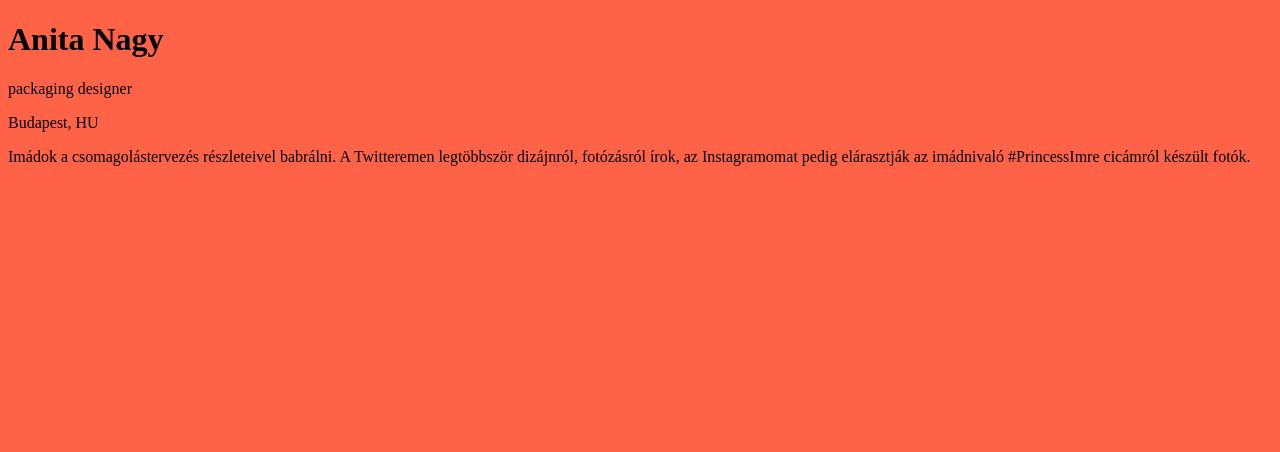
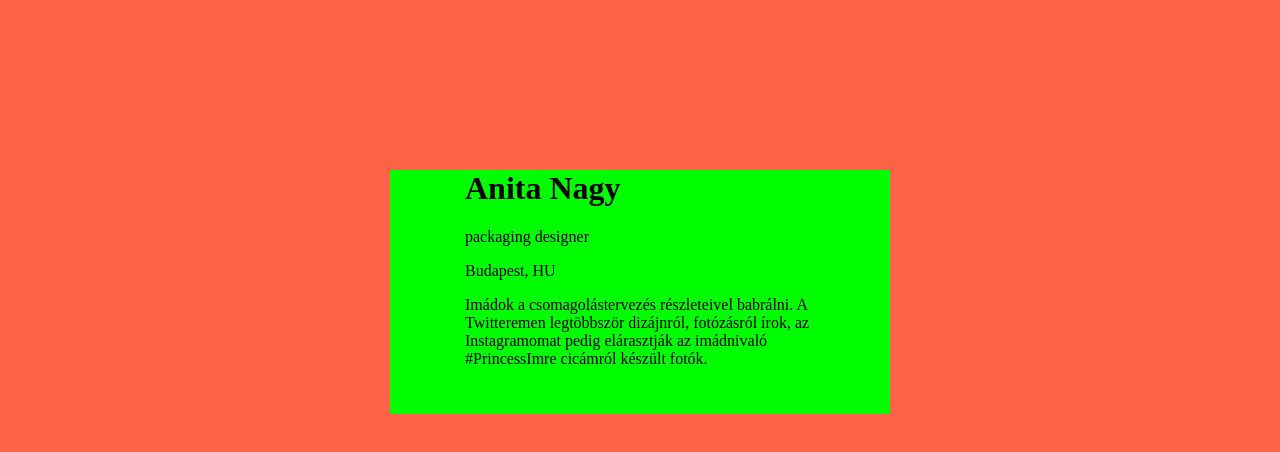
Before and after one commit to hubudibu/codeberry-nevjegy, a plain HTML site: page index.html in a window 1280 px wide. Drawn offline with Linux system fonts and the light colour scheme.

Commit message:
pozicionalas: doboz

```diff
--- a/index.html
+++ b/index.html
@@ -7,6 +7,8 @@
   <link rel="stylesheet" href="style.css">
 </head>
 <body>
+
+  <div class="box">
     <h1>
       Anita Nagy
     </h1>
@@ -19,5 +21,7 @@
     <p>
       Imádok a csomagolástervezés részleteivel babrálni. A Twitteremen legtöbbször dizájnról, fotózásról írok, az Instagramomat pedig elárasztják az imádnivaló #PrincessImre cicámról készült fotók.
     </p>
+  </div>
+
 </body>
 </html>
--- a/style.css
+++ b/style.css
@@ -1,3 +1,18 @@
 body {
   background: tomato;
 }
+
+/*
+szelesseg 500
+felso eltartas 170
+kozepen
+belso eltartas 75 es 30
+*/
+
+.box {
+  width: 500px;
+  margin: 170px auto 0;
+  background: lime;
+  padding: 0 75px 30px;
+  box-sizing: border-box;
+}
```
Lines whose indentation alone changed are shown as unchanged.
